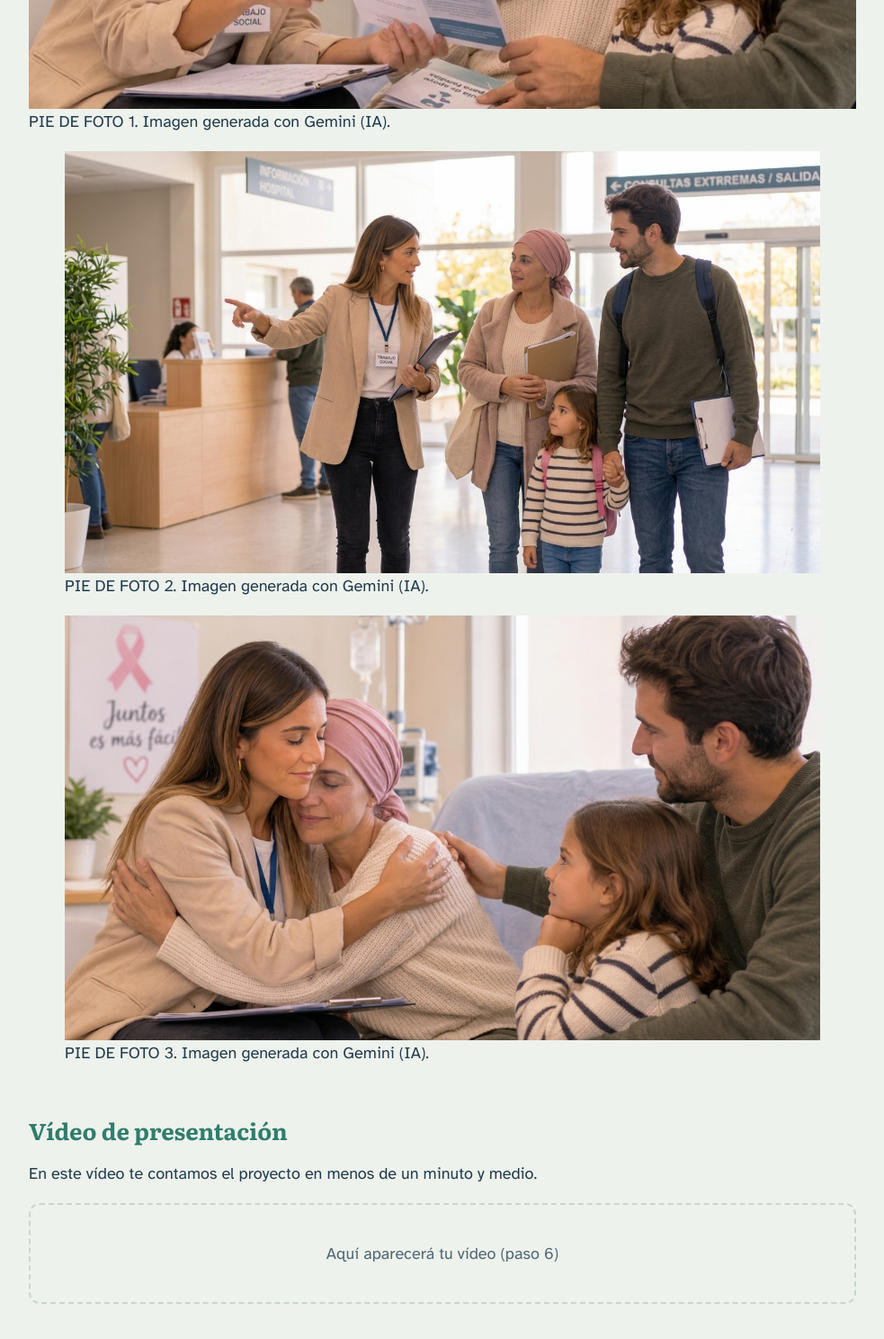
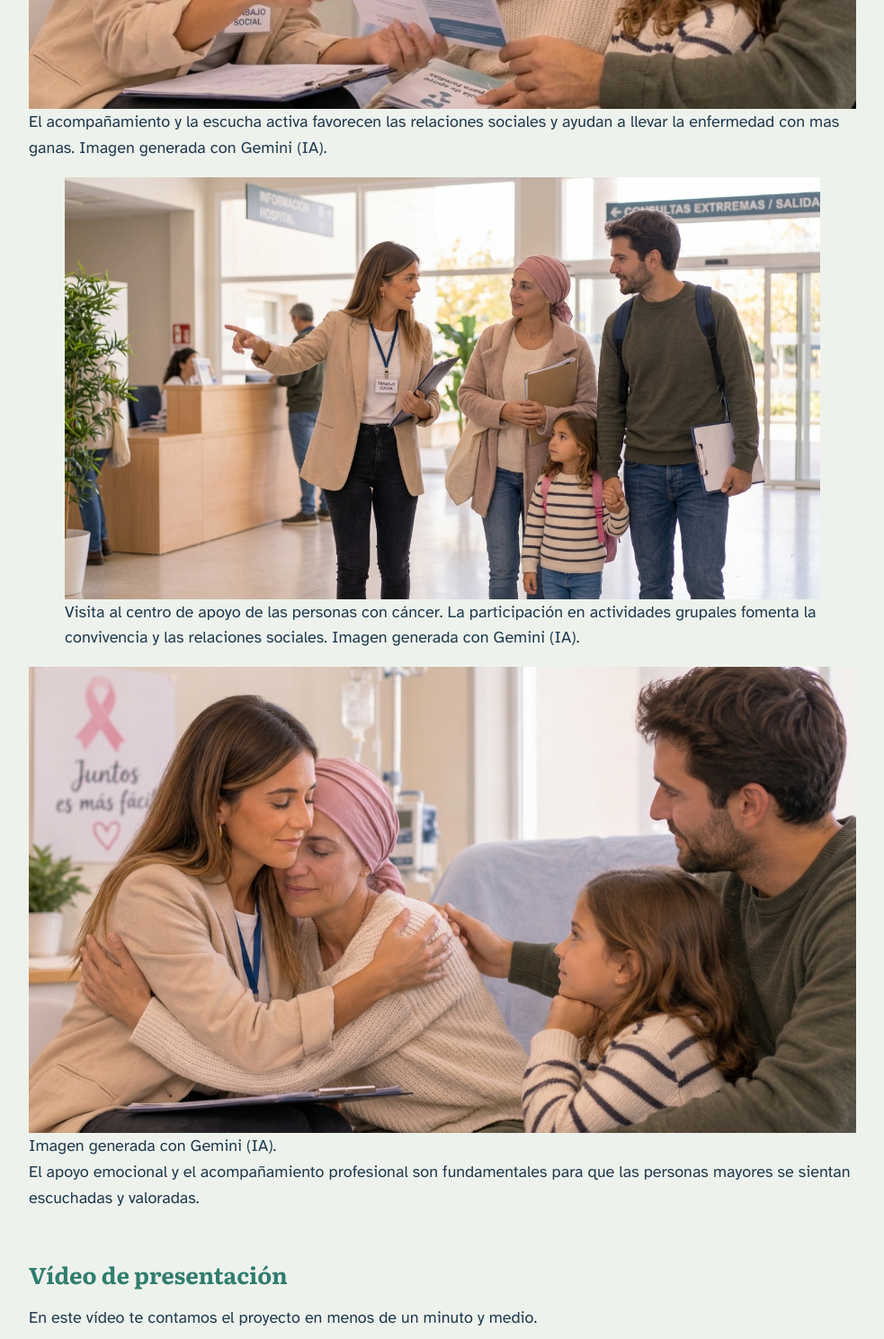
Before and after one commit to mariamartinezara-lgtm/imagen-video, a plain HTML site: page index.html in a window 1280 px wide. Shown: the part 1500-2988 px from the top of the page at 90% size, without its empty margins (148-1131 px from the left). Drawn offline with Linux system fonts and the light colour scheme.

Commit message:
pie de fotos

```diff
--- a/index.html
+++ b/index.html
@@ -162,16 +162,17 @@
 
       <div class="zona" data-aviso="Aquí aparecerá tu galería de tres imágenes (paso 4)">
         <!-- PASO 4: GALERÍA ============================= INICIO -->
-<img src="img/galeria1.png.png" alt="En la misma habitación de hospital,la trabajadora social sostiene y explica una «Guía de apoyo para familias» mientras la madre, el padre y la niña escuchan con mucha atención y cercanía.">
-    <figcaption>PIE DE FOTO 1. Imagen generada con Gemini (IA).</figcaption>
+<img src="img/galeria1.png.png" alt="Una trabajadora social entrevista y ríe con un hombre mayor sentado en un banco frente al CENTRO DE MAYORES">
+  <figcaption>El acompañamiento y la escucha activa favorecen las relaciones sociales y ayudan a llevar la enfermedad con mas ganas. Imagen generada con Gemini (IA).</figcaption>
+</figure>
+
   </figure>
   <figure>
-    <img src="img/galeria2.png.jpg" alt="En el vestíbulo y zona de salida del hospital, la trabajadora social camina de pie junto a la familia, que ya lleva sus carpetas y mochilas, señalando y orientándoles hacia los siguientes pasos y consultas externas.">
-    <figcaption>PIE DE FOTO 2. Imagen generada con Gemini (IA).</figcaption>
-  </figure>
-  <figure>
+    <img src="img/galeria2.png.jpg" alt="Vista interior del CENTRO DE APOYO donde personas con cancer participan en sesiones grupales y terapias de apoyo.">
+  <figcaption>Visita al centro de apoyo de las personas con cáncer. La participación en actividades grupales fomenta la convivencia y las relaciones sociales. Imagen generada con Gemini (IA).</figcaption>
+</figure>
     <img src="img/galeria3.png.jpg" alt="De vuelta en la habitación del hospital, la trabajadora social abraza con afecto y cercanía a la mujer para brindarle apoyo emocional mientras su pareja y su hija las observan con ternura.">
-    <figcaption>PIE DE FOTO 3. Imagen generada con Gemini (IA).</figcaption>
+    <figcaption> Imagen generada con Gemini (IA).</figcaption>El apoyo emocional y el acompañamiento profesional son fundamentales para que las personas mayores se sientan escuchadas y valoradas.
   </figure>
         <!-- PASO 4: GALERÍA ================================ FIN -->
       </div>
```
